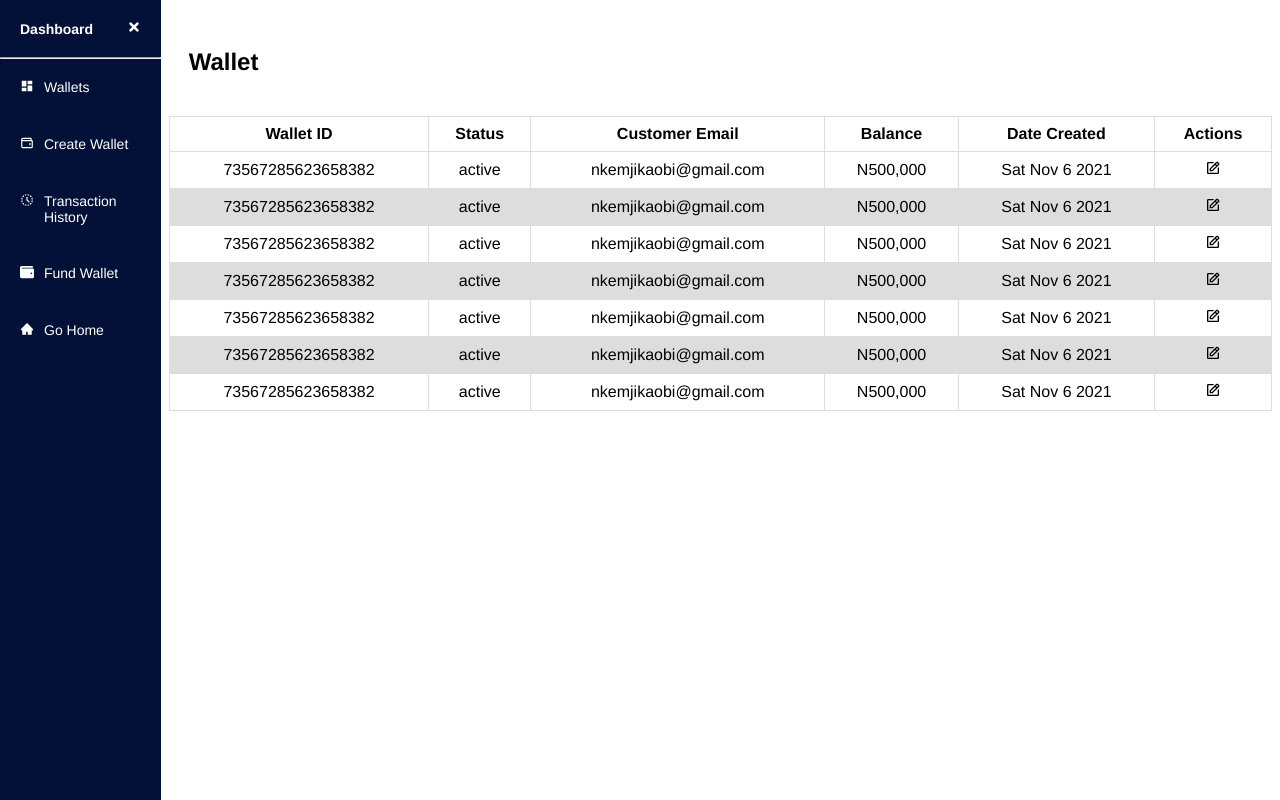
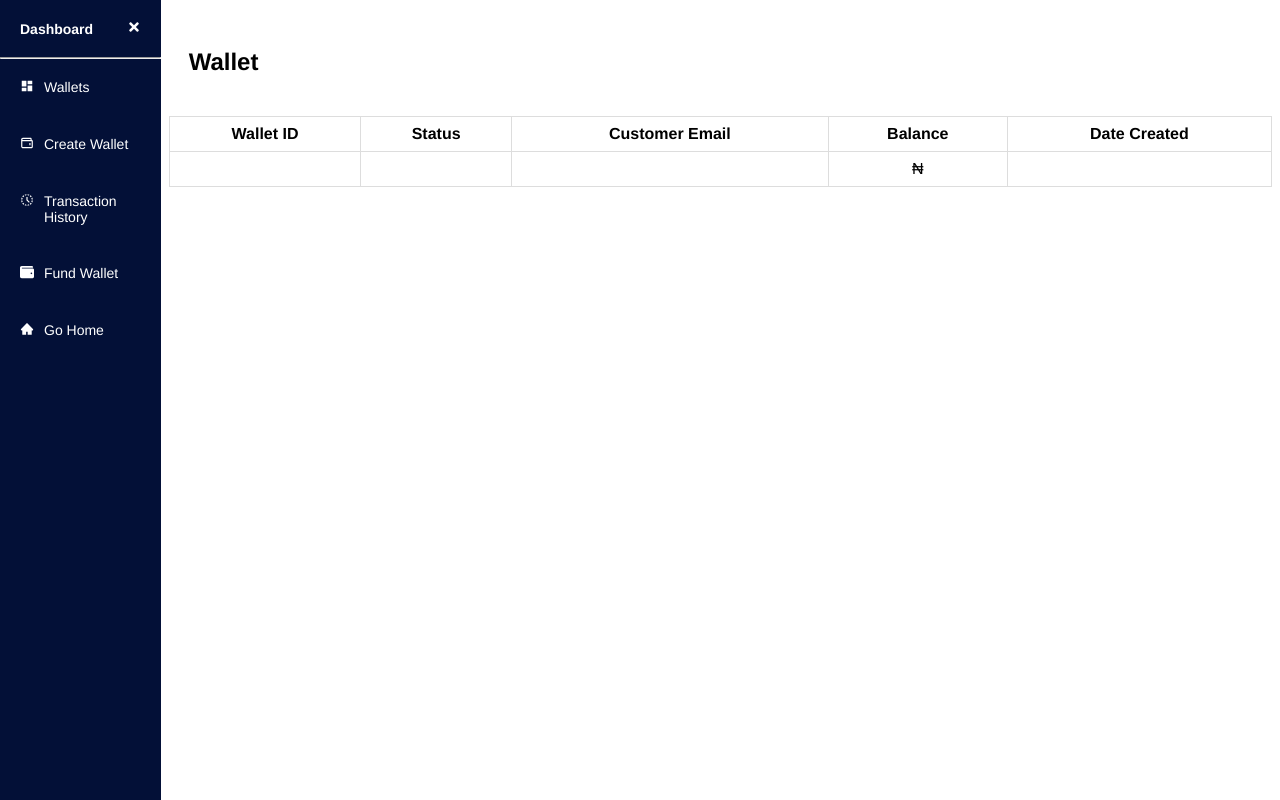
Before and after one commit to nkemjikaobi/get-wallets, a React (Create React App) app: page /dashboard in a window 1280 px wide. Built offline with nearby package versions, Linux system fonts and the light colour scheme.

Commit message:
Create and Get Wallet Actions

```diff
--- a/src/Http/Context/Actions/Payments/PaymentState.tsx
+++ b/src/Http/Context/Actions/Payments/PaymentState.tsx
@@ -2,7 +2,7 @@ import React, { useReducer } from 'react';
 import axios from 'axios';
 import paymentContext from '../../Contexts/Payments/paymentContext';
 import paymentReducer from '../../Reducers/Payments/paymentReducer';
-import { CREATE_WALLET, PAYMENT_ERROR, SHOW_SIDEBAR, SIDEBAR_ERROR, GET_ALL_WALLETS, GET_WALLET_TRANSACTIONS } from '../../Types/Payments/Types';
+import { CREATE_WALLET, PAYMENT_ERROR, SHOW_SIDEBAR, SIDEBAR_ERROR, GET_ALL_WALLETS, GET_WALLET_TRANSACTIONS, GET_WALLET } from '../../Types/Payments/Types';
 import PaymentService from '../../../Services/PaymentService';
 
 const PaymentState = (props: any) => {
@@ -20,7 +20,7 @@ const PaymentState = (props: any) => {
 	const createWalletAction = async (email: string) => {
 		try {
 			const res: any = await PaymentService.CreateWallet(email);
-			//localStorage.setItem('wallet', res);
+			//JSON.parse(localStorage.getItem('wallet));
 			dispatch({
 				type: CREATE_WALLET,
 				payload: res,
@@ -41,6 +41,24 @@ const PaymentState = (props: any) => {
 			//localStorage.setItem('wallet', res);
 			dispatch({
 				type: GET_ALL_WALLETS,
+				payload: res,
+			});
+		} catch (error) {
+			dispatch({
+				type: PAYMENT_ERROR,
+				payload: error,
+			});
+		}
+	};
+
+	//Get wallet action
+	const getWalletAction = async () => {
+		try {
+			const wallet: any = localStorage.getItem('wallet');
+			const res: any = JSON.parse(wallet);
+			console.log({ getme: res });
+			dispatch({
+				type: GET_WALLET,
 				payload: res,
 			});
 		} catch (error) {
@@ -97,6 +115,7 @@ const PaymentState = (props: any) => {
 				showSideBar,
 				getAllWalletsAction,
 				getAllTransactionsAction,
+				getWalletAction,
 			}}
 		>
 			{props.children}
--- a/src/Http/Context/Reducers/Payments/paymentReducer.ts
+++ b/src/Http/Context/Reducers/Payments/paymentReducer.ts
@@ -4,6 +4,7 @@ import {
 	SHOW_SIDEBAR,
 	GET_ALL_WALLETS,
 	GET_WALLET_TRANSACTIONS,
+	GET_WALLET,
 } from '../../Types/Payments/Types';
 
 const paymentReducer = (state: IPaymentState, action: any) => {
@@ -17,6 +18,11 @@ const paymentReducer = (state: IPaymentState, action: any) => {
 			return {
 				...state,
 				allWallets: action.payload,
+			};
+		case GET_WALLET:
+			return {
+				...state,
+				wallet: action.payload,
 			};
 		case GET_WALLET_TRANSACTIONS:
 			return {
--- a/src/Http/Context/Types/Payments/Types.ts
+++ b/src/Http/Context/Types/Payments/Types.ts
@@ -2,6 +2,7 @@ import IWallet from "src/dto/Payments/IWallet";
 
 export const CREATE_WALLET = "CREATE_WALLET";
 export const GET_ALL_WALLETS = "GET_ALL_WALLETS";
+export const GET_WALLET = "GET_WALLET";
 export const GET_WALLET_DETAILS = "GET_WALLET_DETAILS";
 export const GET_WALLET_TRANSACTIONS = "GET_WALLET_TRANSACTIONS";
 export const FUND_WALLET_MANUALLY = "FUND_WALLET_MANUALLY";
--- a/src/Http/Services/PaymentService.ts
+++ b/src/Http/Services/PaymentService.ts
@@ -16,7 +16,7 @@ setAuthSecret(config.web.secretKey);
 const authAxios = axios.create({
 	headers: {
 		'Content-Type': 'application/x-www-form-urlencoded; charset=UTF-8',
-		//'Authorization': `Bearer ${config.web.secretKey}`,
+		'Authorization': `Bearer ${config.web.secretKey}`,
 		'Access-Control-Allow-Origin': '*',
 	},
 });
@@ -38,7 +38,7 @@ class PaymentService {
 		try {
 			const wallet = await authAxios.post(CREATE_WALLET_URL, payload);
 			result = wallet.data.data;
-			console.log({ wallet });
+			localStorage.setItem('wallet', JSON.stringify(result));
 		} catch (error: any) {}
 		return result;
 	};
--- a/src/Pages/Wallets/WalletTable.tsx
+++ b/src/Pages/Wallets/WalletTable.tsx
@@ -8,11 +8,6 @@ const WalletTable = () => {
 	const PaymentContext: any = useContext(paymentContext);
 	const { wallet, allWallets, getAllWalletsAction } = PaymentContext;
 
-	useEffect(() => {
-		//getAllWalletsAction();
-		//eslint-disable-next-line
-	}, [allWallets]);
-
 	return (
 		<table className={styles.table}>
 			<thead>
@@ -22,26 +17,9 @@ const WalletTable = () => {
 					<th>Customer Email</th>
 					<th>Balance</th>
 					<th>Date Created</th>
-					<th>Actions</th>
 				</tr>
 			</thead>
 			<tbody>
-				{/* {allWallets !== null ? (
-					allWallets.map((singleWallet: IWallet) => (
-						<WalletTableItem
-							wallet={singleWallet}
-							key={singleWallet.wallet_id}
-						/>
-					))
-				) : (
-					<div>No wallets created</div>
-				)} */}
-				<WalletTableItem />
-				<WalletTableItem />
-				<WalletTableItem />
-				<WalletTableItem />
-				<WalletTableItem />
-				<WalletTableItem />
 				<WalletTableItem />
 			</tbody>
 		</table>
--- a/src/Pages/Wallets/WalletTableItem.tsx
+++ b/src/Pages/Wallets/WalletTableItem.tsx
@@ -1,32 +1,25 @@
-import React from 'react';
-import IWallet from 'src/dto/Payments/IWallet';
-import { BiEdit } from 'react-icons/bi';
+import React, { useContext, useEffect } from 'react';
+import paymentContext from '../../Http/Context/Contexts/Payments/paymentContext';
 
-interface IWalletTableItem {
-	wallet: IWallet;
-}
+const WalletTableItem: React.FunctionComponent = () => {
+	const PaymentContext: any = useContext(paymentContext);
+	const { wallet, getWalletAction } = PaymentContext;
+	const { wallet_id, status, customer_email, balance, created_at } = wallet || {};
 
-const WalletTableItem: React.FunctionComponent<any> = ({
-	wallet,
-}) => {
-	//const { wallet_id, status, customer_email, balance, created_at } = wallet;
+	useEffect(() => {
+		if (wallet === null) {
+			getWalletAction();
+		}
+		//eslint-disable-next-line
+	}, [wallet]);
 	return (
 		<>
-			{/* <tr>
+			<tr>
 				<td>{wallet_id}</td>
 				<td>{status}</td>
 				<td>{customer_email}</td>
-				<td>{balance}</td>
-                <td>{created_at}</td>
-                <td><BiEdit /></td>
-			</tr> */}
-			<tr>
-				<td>73567285623658382</td>
-				<td>active</td>
-				<td>nkemjikaobi@gmail.com</td>
-				<td>N500,000</td>
-                <td>Sat Nov 6 2021</td>
-                <td><BiEdit /></td>
+				<td>₦{balance}</td>
+				<td>{created_at}</td>
 			</tr>
 		</>
 	);
```
Also changed, not shown: 1 other file (tests, documents, lock files or other folders).
